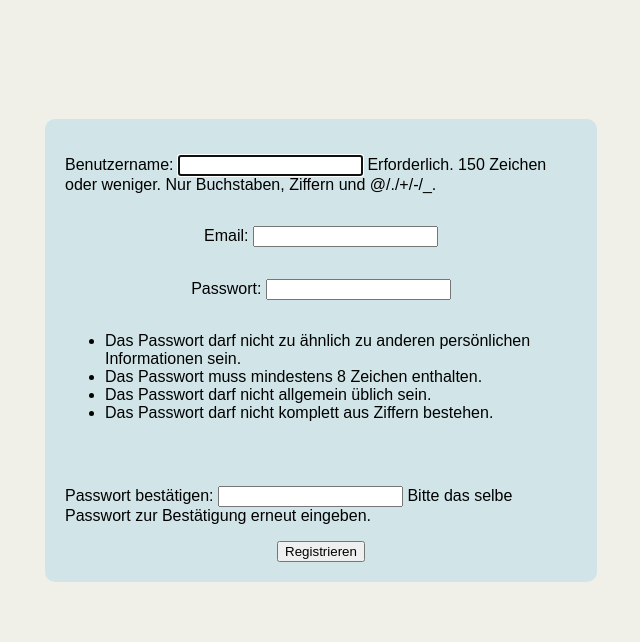
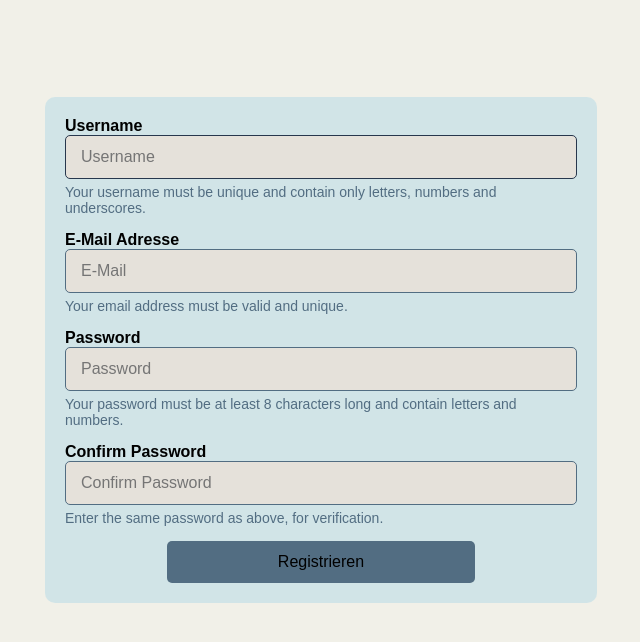
Before and after one commit to MikaGriebsch/Planner, a Django app: page /register/ in a window 1280 px wide. Shown: the part 100-742 px from the top of the page, without its empty margins (319-959 px from the left). Run offline with Django 5.2, Linux system fonts and the light colour scheme.

Commit message:
Design der Registration-Side

```diff
--- a/static/register.css
+++ b/static/register.css
@@ -44,25 +44,59 @@ body {
     border-radius: 10px;
     margin-top: 100px;
     padding: 20px;
+
+    form{
+        display: flex;
+        flex-direction: column;
+        align-items: center;
+    }
 }
 
-form input {
-    width: 100%;              /* Breite auf 100% setzen, damit das Feld die gesamte Breite des Containers einnimmt */
-    padding: 12px 15px;       /* Innenabstand (links und rechts) */
-    font-size: 16px;          /* Schriftgröße */
-    border-radius: 5px;       /* Abgerundete Ecken */
-    border: 1px solid #ccc;   /* Hellgraue Umrandung */
-    margin-bottom: 15px;      /* Abstand nach unten zwischen den Feldern */
-    box-sizing: border-box;   /* Stellt sicher, dass Padding und Border in die Gesamtbreite des Elements einfließen */
+.form-input {
+    width: 100%;
+    padding: 12px 15px;
+    font-size: 16px;
+    border-radius: 5px;
+    border: 1px solid var(--dark-accent);
+    margin-bottom: 15px;
+    box-sizing: border-box;
+    background-color: var(--second-background-color);
+    color: var(--dark-font);
+    outline: none;
+    transition: border-color 0.3s, box-shadow 0.3s;
 }
 
+.form-input:focus {
+    border-color: var(--light-accent);
+    box-shadow: 0 0 5px var(--light-accent);
+}
+p{
+    font-size: 14px;
+    color: #526D82; /* Helle Schriftfarbe */
+    margin-top: -10px; /* Etwas Platz sparen */
+    margin-bottom: 15px; /* Abstand zum nächsten Feld */
+}
+form label{
+    font-weight: bold;
+}
 
-#email{
-    width: 100%;              /* Breite auf 100% setzen, damit das Feld die gesamte Breite des Containers einnimmt */
-    padding: 12px 15px;       /* Innenabstand (links und rechts) */
-    font-size: 16px;          /* Schriftgröße */
-    border-radius: 5px;       /* Abgerundete Ecken */
-    border: 1px solid #8f0000;   /* Hellgraue Umrandung */
-    margin-bottom: 15px;      /* Abstand nach unten zwischen den Feldern */
-    box-sizing: border-box;   /* Stellt sicher, dass Padding und Border in die Gesamtbreite des Elements einfließen */
+button.submit {
+    width: 60%;
+    padding: 12px 20px;
+    background-color: var(--dark-accent);
+    color: var(--light-font);
+    border: none;
+    border-radius: 5px;
+    font-size: 16px;
+    cursor: pointer;
+    transition: background-color 0.3s, transform 0.2s;
 }
+
+button.submit:hover {
+    background-color: var(--light-accent);
+    transform: scale(1.05);
+}
+
+button.submit:active {
+    transform: scale(0.95);
+}
--- a/stundenplan/forms.py
+++ b/stundenplan/forms.py
@@ -1,10 +1,46 @@
-# forms.py
 from django import forms
 from django.contrib.auth.forms import UserCreationForm
 from django.contrib.auth.models import User
 
 class CustomUserCreationForm(UserCreationForm):
-    email = forms.EmailField(required=True)
+    email = forms.EmailField(
+        label="E-mail Addresse",
+        required=True,
+        widget=forms.EmailInput(attrs={
+            'class': 'form-input',
+            'placeholder': 'E-Mail',
+        }),
+        help_text="Your email address must be valid and unique."
+    )
+
+    username = forms.CharField(
+        widget=forms.TextInput(attrs={
+            'class': 'form-input',
+            'placeholder': 'Username'
+        }),
+        help_text="Your username must be unique and contain only letters, numbers and underscores."
+    )
+
+
+    password1 = forms.CharField(
+        widget=forms.PasswordInput(attrs={
+            'class': 'form-input',
+            'placeholder': 'Password'
+        }),
+        help_text="Your password must be at least 8 characters long and contain letters and numbers."
+
+    )
+
+
+    password2 = forms.CharField(
+        widget=forms.PasswordInput(attrs={
+            'class': 'form-input',
+            'placeholder': 'Confirm Password'
+        }),
+                help_text="Enter the same password as above, for verification."
+
+    )
+
     class Meta:
         model = User
         fields = ['username', 'email', 'password1', 'password2']
--- a/templates/register.html
+++ b/templates/register.html
@@ -14,9 +14,34 @@
     </div>
 
     <div class="registration-container">
-        <form method="post"></form>
+        <form method="post">
             {% csrf_token %}
-            {{ form.as_p }}
+            <div class="input-field-container">
+                <!-- Benutzername -->
+                <div class="form-group">
+                    <label for="{{ form.username.id_for_label }}">Username</label>
+                    {{ form.username }}
+                    <p class="help-text">{{ form.username.help_text }}</p>
+                </div>
+                <!-- E-Mail -->
+                <div class="form-group">
+                    <label for="{{ form.email.id_for_label }}">E-Mail Adresse</label>
+                    {{ form.email }}
+                    <p class="help-text">{{ form.email.help_text }}</p>
+                </div>
+                <!-- Passwort -->
+                <div class="form-group">
+                    <label for="{{ form.password1.id_for_label }}">Password</label>
+                    {{ form.password1 }}
+                    <p class="help-text">{{ form.password1.help_text }}</p>
+                </div>
+                <!-- Passwort bestätigen -->
+                <div class="form-group">
+                    <label for="{{ form.password2.id_for_label }}">Confirm Password</label>
+                    {{ form.password2 }}
+                    <p class="help-text">{{ form.password2.help_text }}</p>
+                </div>
+            </div>
             <button type="submit" class="submit">Registrieren</button>
         </form>
     </div>
```
Also changed, not shown: db.sqlite3.
